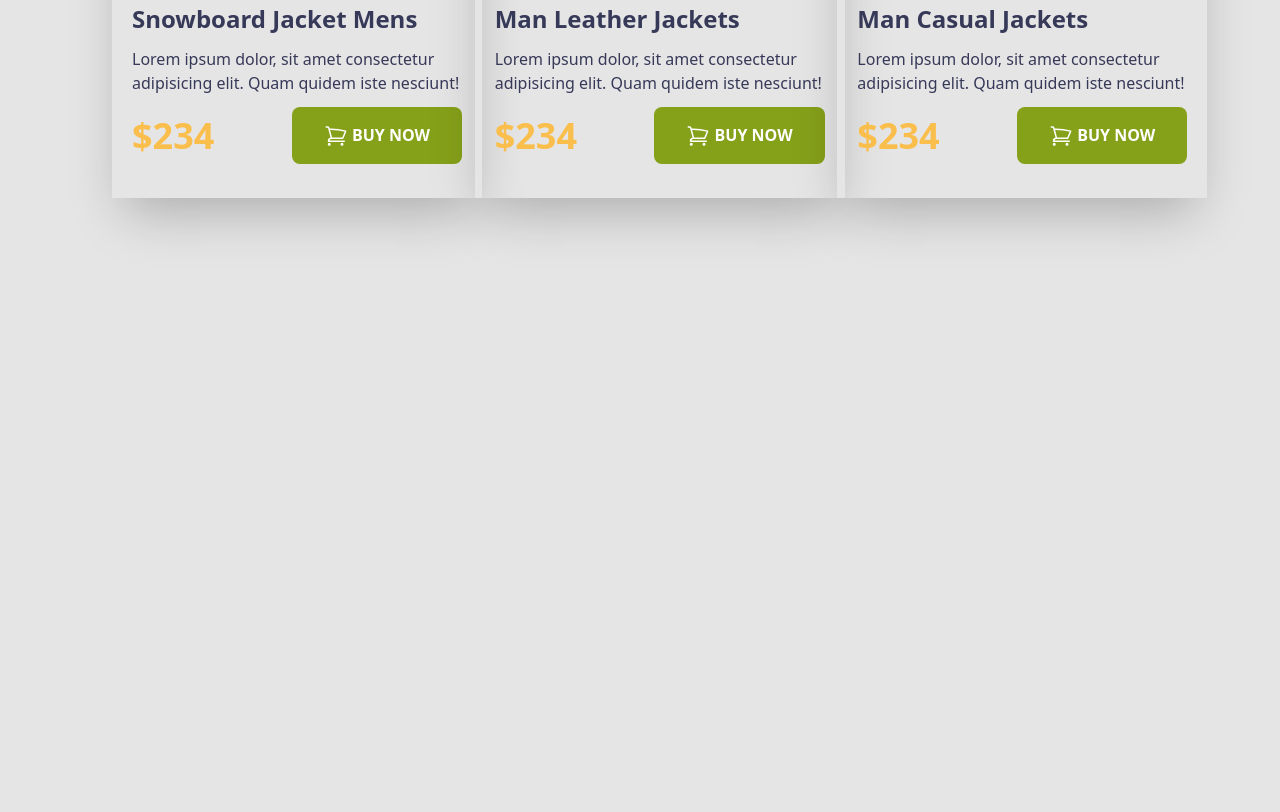
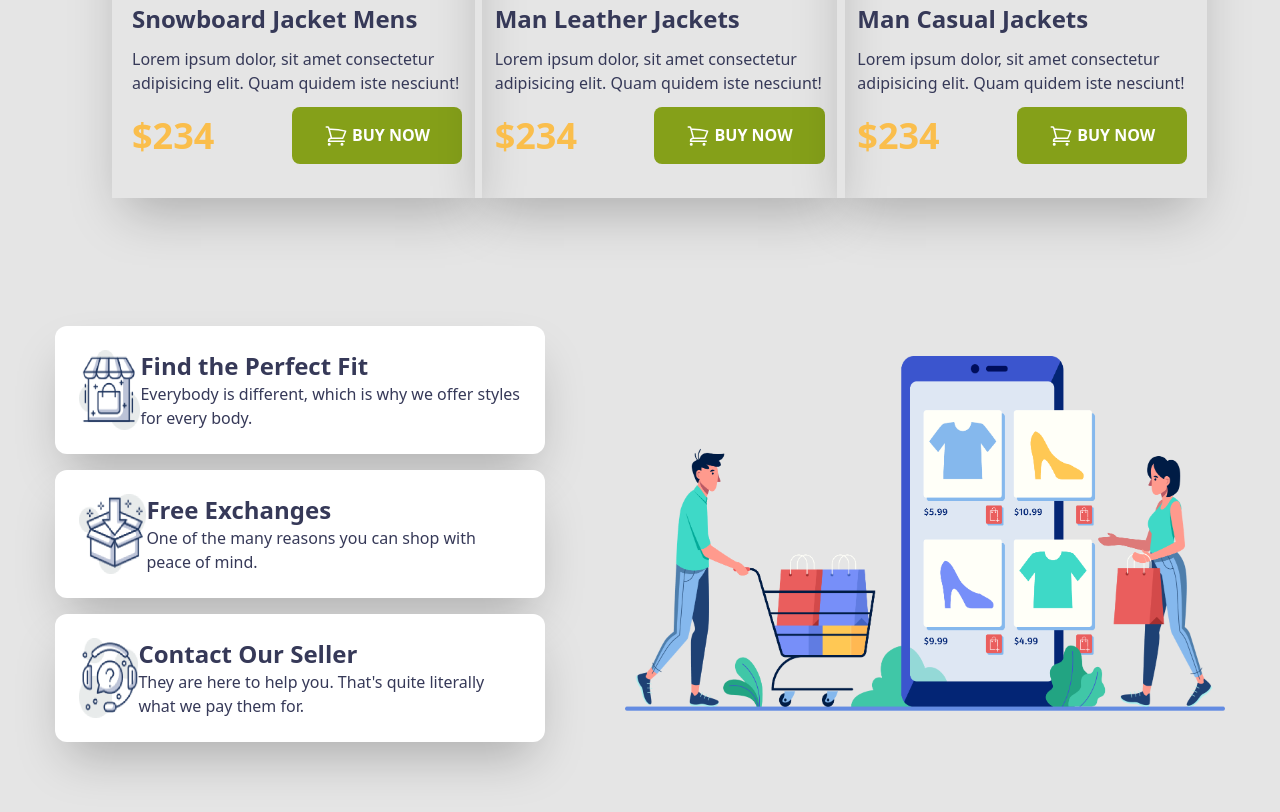
Before and after one commit to sakib2302011/Penguin-Fashion-Tailwind, a plain HTML site: page index.html in a window 1280 px wide. Shown: the part 1813-2625 px from the top of the page. Before the commit the page ends 2107 px from the top, so only its background shows below. Drawn offline with nearby package versions, Linux system fonts and the light colour scheme.

Commit message:
complete

```diff
--- a/index.html
+++ b/index.html
@@ -129,7 +129,7 @@
             </div>
         </section>
         <!-- man jacket -->
-        <section class="lg:mx-20 xl:mx-28 mb-24">
+        <section class="lg:mx-20 xl:mx-28 mb-32">
             <h2 class="text-4xl xl:text-5xl font-semibold mb-6">MAN JACKET</h2>
             <div class="grid md:grid-cols-2 xl:grid-cols-3 md:gap-4 lg:gap-8">
                 <div class="w-[370px] h-[550px] p-5 shadow-2xl">
@@ -191,6 +191,44 @@
                 </div>
             </div>
         </section>
+        <!-- about us -->
+        <section class="flex flex-col lg:flex-row justify-center items-center gap-8 lg:gap-8 xl:gap-20 mb-48">
+            <div class="flex flex-col gap-y-4 md:w-[490px]">
+                <div class="bg-white shadow-2xl p-6 rounded-xl flex flex-col md:flex-row justify-center md:justify-between items-center text-center md:text-left ">
+                    <div>
+                        <img class="w-20 h-20" src="icons/house.png" alt="">
+                    </div>
+                    <div>
+                        <h4 class="text-2xl font-bold">Find the Perfect Fit</h4>
+                        <p>Everybody is different, which is why we
+                            offer styles for every body.</p>
+                    </div>
+                </div>
+                <div class="bg-white shadow-2xl p-6 rounded-xl flex flex-col md:flex-row justify-center md:justify-between items-center text-center md:text-left ">
+                    <div>
+                        <img class="w-20 h-20" src="icons/box.png" alt="">
+                    </div>
+                    <div>
+                        <h4 class="text-2xl font-bold">Free Exchanges</h4>
+                        <p>One of the many reasons you can shop
+                            with peace of mind.</p>
+                    </div>
+                </div>
+                <div class="bg-white shadow-2xl p-6 rounded-xl flex flex-col md:flex-row justify-center md:justify-between items-center text-center md:text-left ">
+                    <div>
+                        <img class="w-20 h-20" src="icons/question.png" alt="">
+                    </div>
+                    <div>
+                        <h4 class="text-2xl font-bold">Contact Our Seller</h4>
+                        <p>They are here to help you. That's quite
+                            literally what we pay them for.</p>
+                    </div>
+                </div>
+            </div>
+            <div>
+                <img class="w-72 h-44 md:w-[450px] md:h-[300px]  xl:w-[600px] xl:h-[355px]" src="images/shopping.png" alt="">
+            </div>
+        </section>
     </main>
 </body>
 </html>
```
